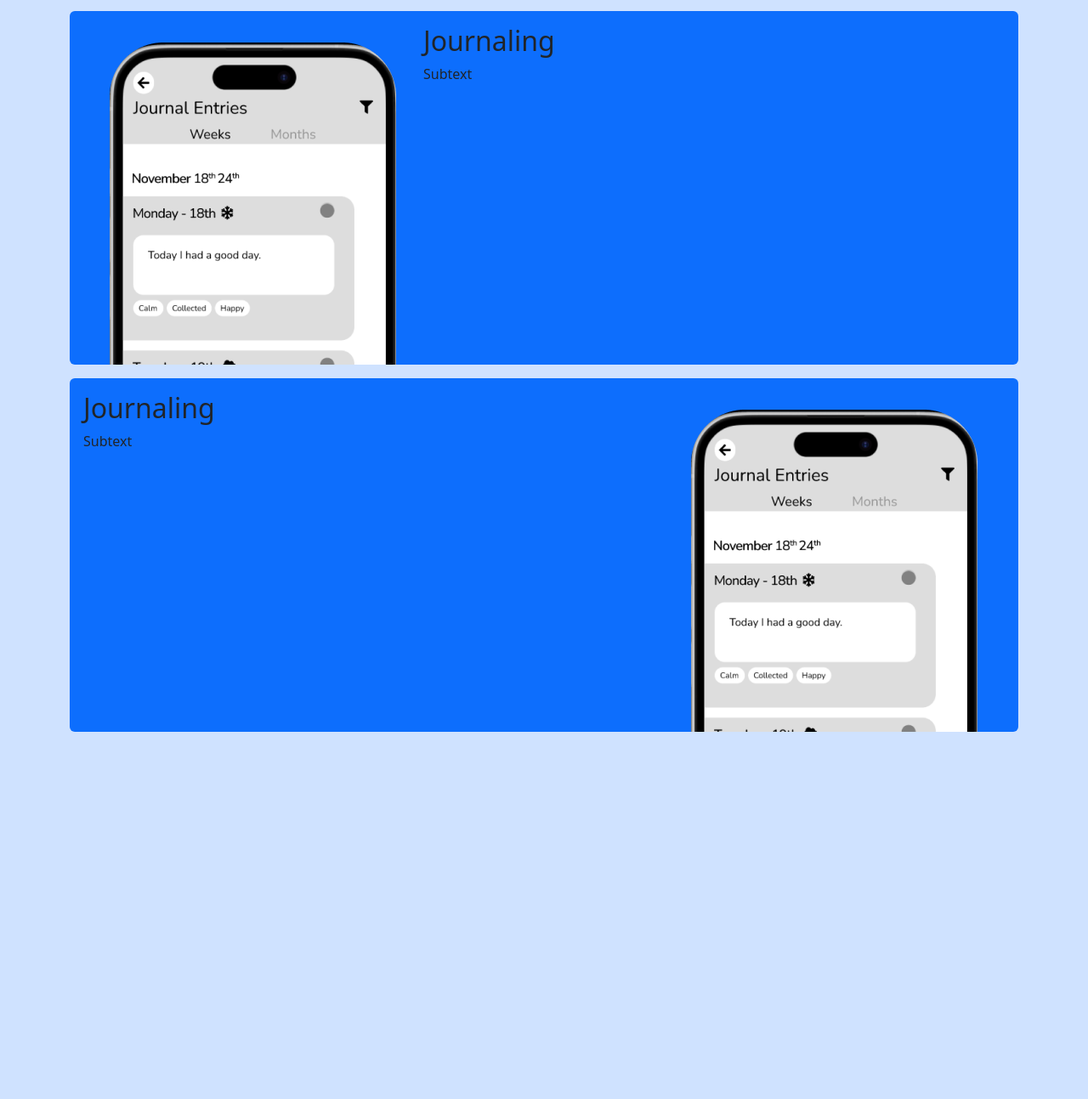
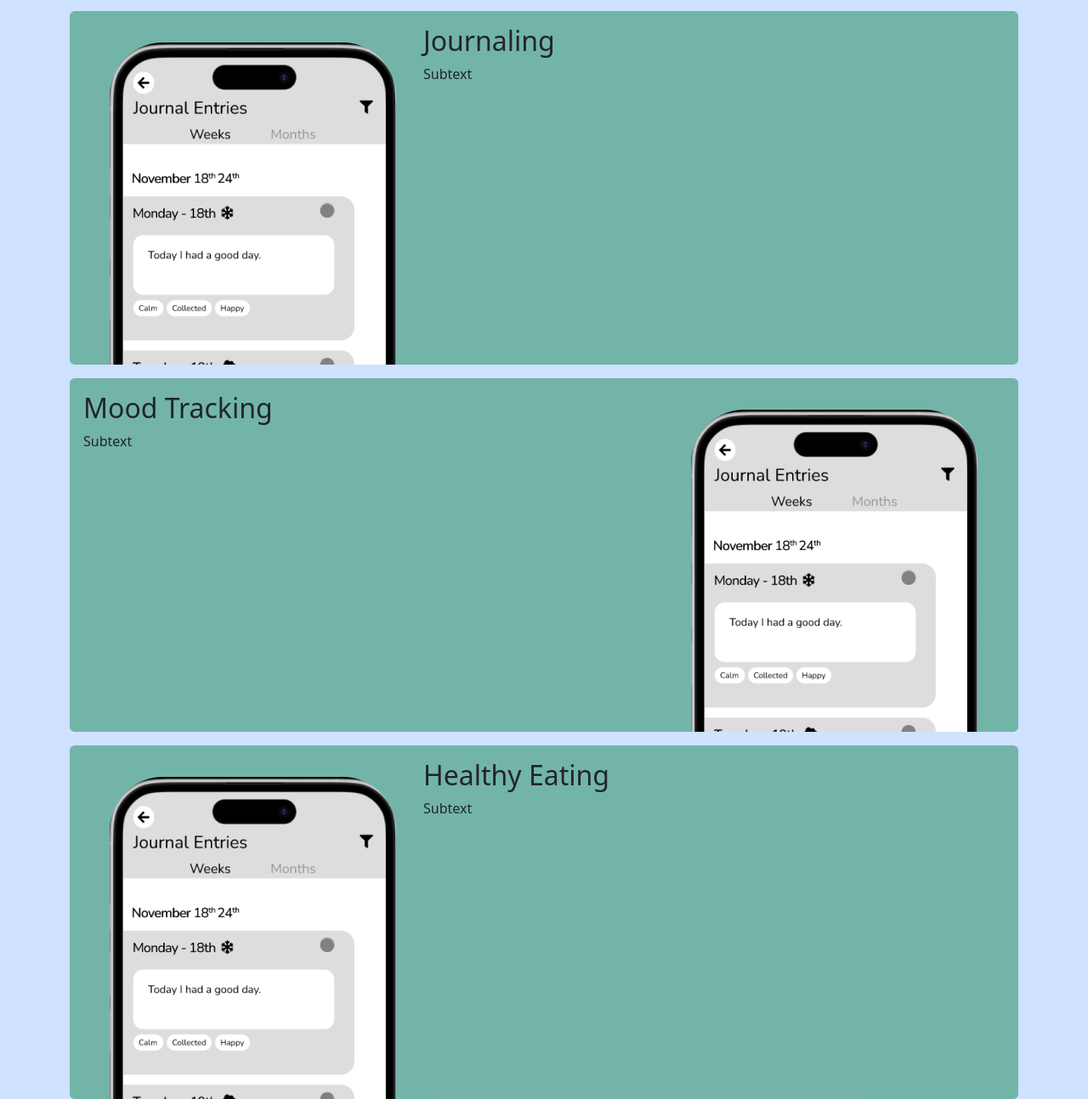
Before and after one commit to EricBy12/FrameworksCA, a plain HTML site: page index_home.html in a window 1280 px wide. Shown: the part 1292-2585 px from the top of the page at 85% size. Before the commit the page ends 2153 px from the top, so only its background shows below. Drawn offline with nearby package versions, Linux system fonts and the light colour scheme.

Commit message:
Added download page, new images, colour changes#

```diff
--- a/index_home.html
+++ b/index_home.html
@@ -86,9 +86,9 @@
         </div> -->
 
         <div class="container">
-          <div class="bg-primary d-flex justify-content-between ps-3 pe-3 pt-3 mt-3 rounded">
+          <div class="bg-success d-flex justify-content-between ps-3 pe-3 pt-3 mt-3 rounded"style="--bs-bg-opacity: .5;">
             <div>
-              <h2>Journaling</h2>
+              <h2>Meditations</h2>
               <p>Subtext</p>
             </div>
             <div><img class="" src="images/JournalPiece_NoBg.png" alt=""></div>
@@ -96,7 +96,7 @@
         </div>
 
         <div class="container">
-          <div class="bg-primary d-flex ps-3 pe-3 pt-3 mt-3 rounded">
+          <div class="bg-success d-flex ps-3 pe-3 pt-3 mt-3 rounded"style="--bs-bg-opacity: .5;">
             <div><img class="" src="images/JournalPiece_NoBg.png" alt=""></div>
             <div>
               <h2>Journaling</h2>
@@ -106,12 +106,22 @@
         </div>
 
         <div class="container">
-          <div class="bg-primary d-flex justify-content-between ps-3 pe-3 pt-3 mt-3 rounded">
+          <div class="bg-success d-flex justify-content-between ps-3 pe-3 pt-3 mt-3 rounded"style="--bs-bg-opacity: .5;">
             <div>
-              <h2>Journaling</h2>
+              <h2>Mood Tracking</h2>
               <p>Subtext</p>
             </div>
             <div><img class="" src="images/JournalPiece_NoBg.png" alt=""></div>
+          </div>
+        </div>
+
+        <div class="container">
+          <div class="bg-success d-flex ps-3 pe-3 pt-3 mt-3 rounded"style="--bs-bg-opacity: .5;">
+            <div><img class="" src="images/JournalPiece_NoBg.png" alt=""></div>
+            <div>
+              <h2>Healthy Eating</h2>
+              <p>Subtext</p>
+            </div>
           </div>
         </div>
 
```
Also changed, not shown: index_download.html (+18 -1 lines), images/AllBig.png (added), images/AllWide.png (added), images/AppleDown.png (added), images/AppleDown2.png (added), images/AppleDownSmall.png (added), images/GoogleDown.png (added), images/GoogleDown2.png (added), images/GoogleDownSmall.png (added).
